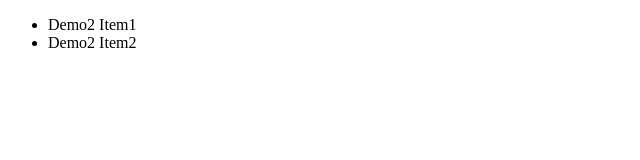
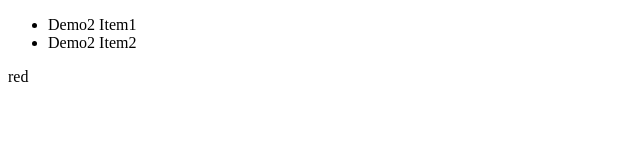
Before and after one commit to linylmfos/react_sensor, a React (Create React App) app: page /#/ in a window 1280 px wide. Shown: the top 160 px of the page, without its empty margins (0-640 px from the left). Built offline with nearby package versions, Linux system fonts and the light colour scheme.

Commit message:
context用法

```diff
--- /dev/null
+++ b/src/components/Demo3/index.js
@@ -0,0 +1,46 @@
+import React from "react"
+import PropTypes from "prop-types"
+
+const Topic = (props) => {
+    return (
+        <div>
+            <Comment />
+        </div>
+    )
+};
+
+/*
+  路由： this.props.history.push("/") : 必须是路由直接子元素，如果是孙子元素，则不能使用
+*/
+const Comment = (props, context) => {
+    return (
+        <div>
+            {context.color}
+        </div>
+    )
+};
+
+export default class Demo3 extends React.Component {
+
+    getChildContext() {
+        return {
+            color: "red"
+        }
+
+    }
+    render() {
+        return (
+            <div>
+                <Topic />
+            </div>
+        )
+    }
+}
+
+Comment.contextTypes = {
+    color: PropTypes.string
+}
+
+Demo3.childContextTypes = {
+    color: PropTypes.string
+}
--- a/src/components/Home.js
+++ b/src/components/Home.js
@@ -1,10 +1,12 @@
 import React from "react"
 import Demo2 from "./Demo2"
+import Demo3 from "./Demo3"
 
 function Home() {
     return (
         <div>
             <Demo2 />
+            <Demo3 />
         </div>
     )
 }
```
